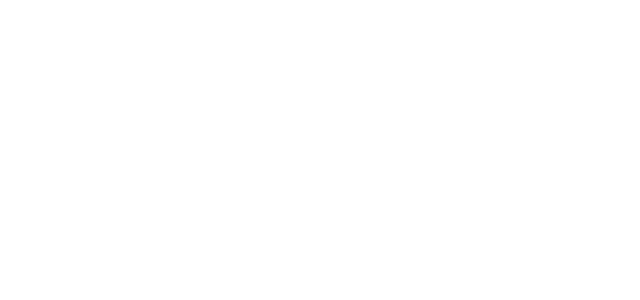
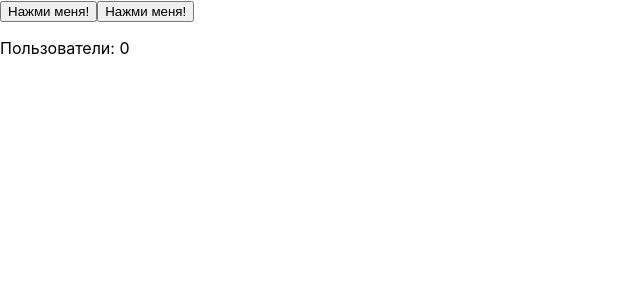
Before and after one commit to i386net/hook-test, a React (Create React App) app: page / in a window 1280 px wide. Shown: the top 300 px of the page, without its empty margins (0-640 px from the left). Built offline with nearby package versions, Linux system fonts and the light colour scheme.

Commit message:
add useState

```diff
--- a/src/components/App.js
+++ b/src/components/App.js
@@ -1,9 +1,16 @@
-import React from 'react';
+import React, {useState} from 'react';
 
 function App() {
+  const [counter, setCounter] = useState(0);
+
+  const increment = () => setCounter(counter + 1);
+  const decrement = () => setCounter(counter -1 );
+
   return (
     <div className="App">
-
+      <button className="btn" onClick={increment}>Нажми меня!</button>
+      <button className="btn" onClick={decrement}>Нажми меня!</button>
+      <p>Пользователи: {counter}</p>
     </div>
   );
 }
```
